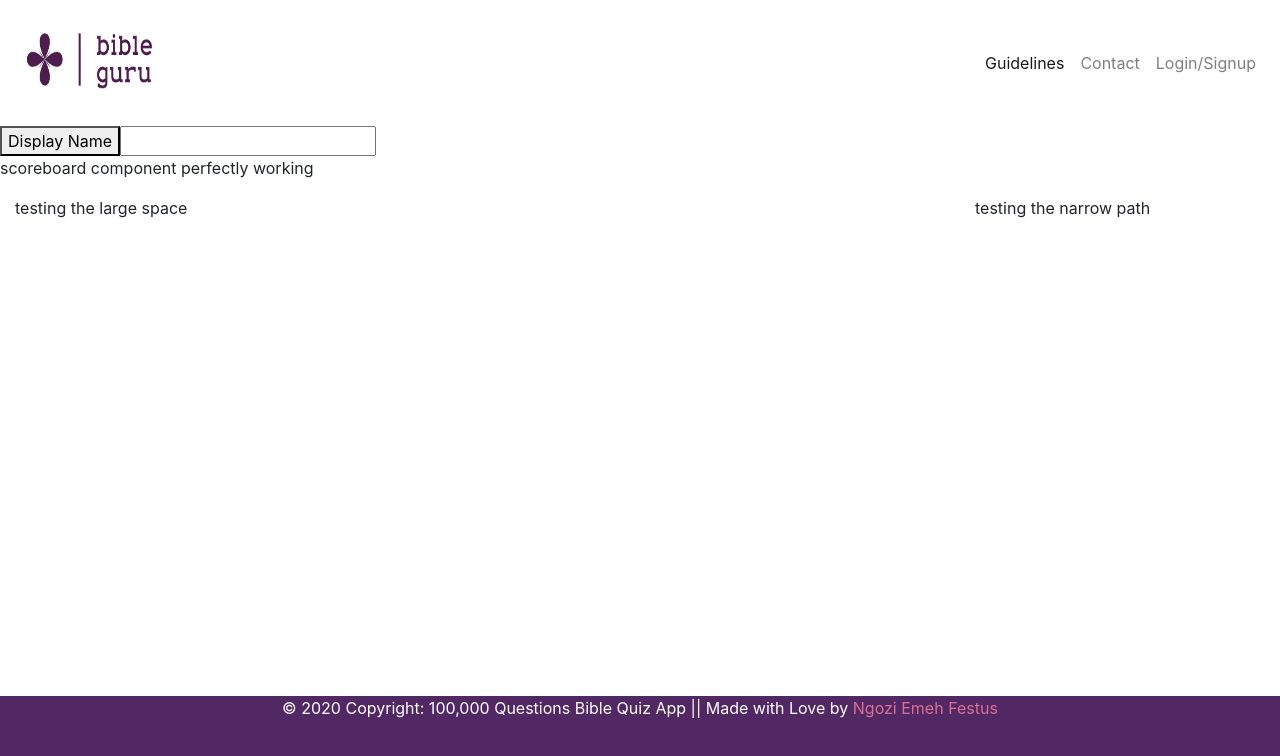
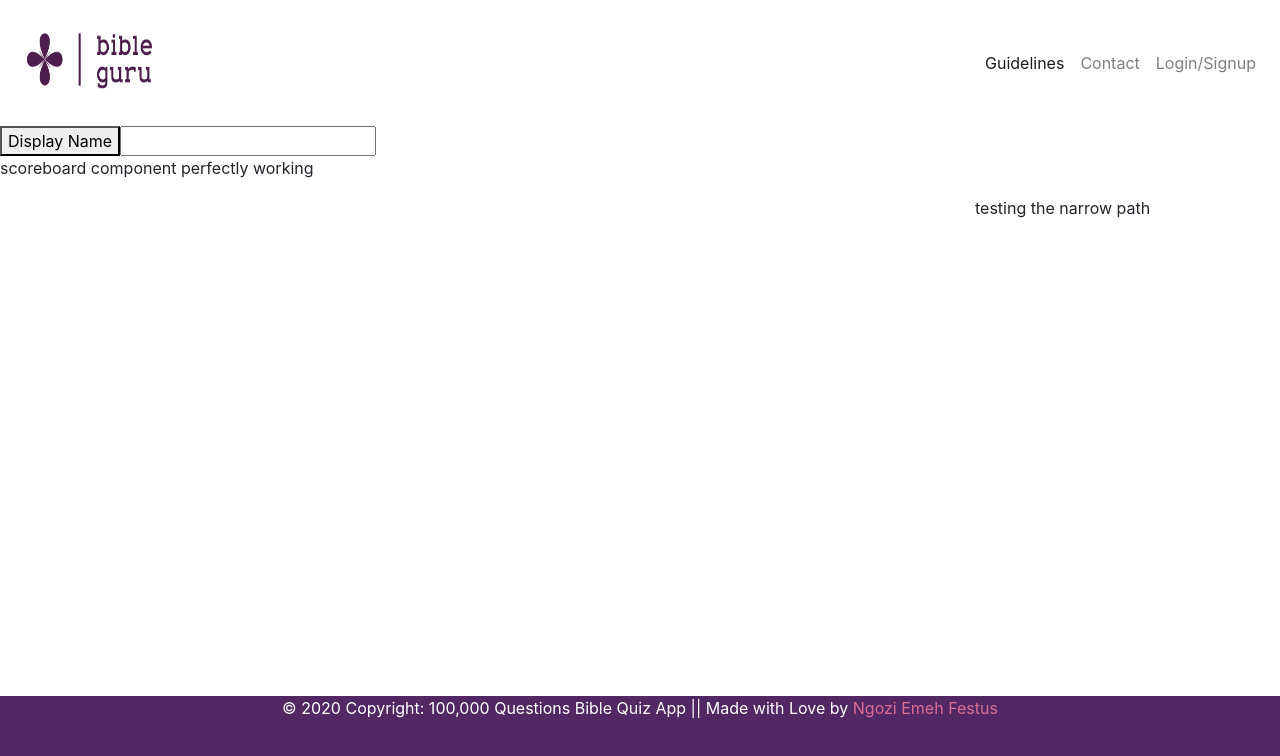
Before and after one commit to NgoziEmeh/Bible-quiz-web-app-frontend, an Angular app: page / in a window 1280 px wide. Shown: the top 756 px of the page. Built offline with nearby package versions, Linux system fonts and the light colour scheme.

Commit message:
flex left

```diff
--- a/src/app/home/home.component.html
+++ b/src/app/home/home.component.html
@@ -7,10 +7,12 @@
             </div>
             <div class="home_area container-fluid">
                 <div class="row">
-                        <div class="col-md-9">
-                            testing the large space
+                        <div class="col-md-9 flex-container-left">
+                            <div class="leaderboard-area"></div>
+                            <div class="main-area"></div>
+                            <div class="smaller-squares"></div>
                         </div>
-                        <div class="col-md-3">
+                        <div class="col-md-3 flex-container-right">
                             testing the narrow path
                         </div>
                 </div>
```
